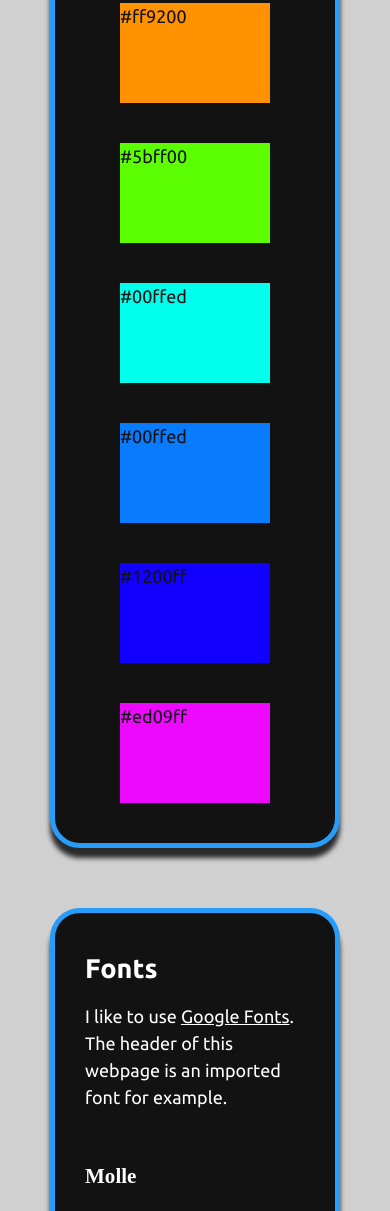
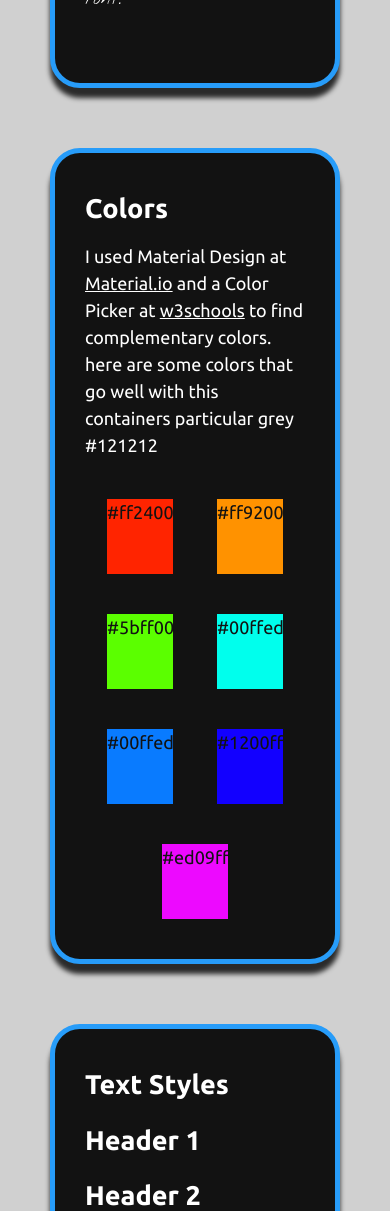
Before and after one commit to manblue7/mablue7.github.io-stylesite, a plain HTML site: page index.html in a window 390 px wide. Shown: the part 772-1983 px from the top of the page. Drawn offline with Linux system fonts and the light colour scheme; a web font is replaced by a local one.

Commit message:
v1.2 updated for mobile

```diff
--- a/index.html
+++ b/index.html
@@ -21,25 +21,7 @@
 
                 </div>
             </header>
-            <section>
-                    <div class='content'>
-                        <h2>Colors</h2>
-                        <p>I used Material Design at <a href="https://www.material.io">Material.io</a> and a Color Picker at <a href="https://www.w3schools.com/">w3schools</a> to find complementary colors.
-                        here are some colors that go well with this containers particular
-                        grey #121212</p>
-                        <div class="darkcolors">
-                            <div class="Red colorbox">#ff2400</div>
-                            <div class="Orange colorbox">#ff9200</div>
-                            <div class="Green colorbox">#5bff00</div>
-                            <div class="Blue colorbox">#00ffed</div>
-                            <div class="lightBlue colorbox">#00ffed</div>
-                            <div class="Purple colorbox"> #1200ff</div>
-                            <div class="Pink colorbox">#ed09ff</div>
-                        </div>
 
-                    </div>
-
-            </section>
 
             <section>
                 <div class='content'>
@@ -63,6 +45,26 @@
                 </div>
             </section>
 
+            <section>
+                <div class='content'>
+                    <h2>Colors</h2>
+                    <p>I used Material Design at <a href="https://www.material.io">Material.io</a> and a Color Picker at <a href="https://www.w3schools.com/">w3schools</a> to find complementary colors.
+                    here are some colors that go well with this containers particular
+                    grey #121212</p>
+                    <div class="darkcolors">
+                        <div class="Red colorbox">#ff2400</div>
+                        <div class="Orange colorbox">#ff9200</div>
+                        <div class="Green colorbox">#5bff00</div>
+                        <div class="Blue colorbox">#00ffed</div>
+                        <div class="lightBlue colorbox">#00ffed</div>
+                        <div class="Purple colorbox"> #1200ff</div>
+                        <div class="Pink colorbox">#ed09ff</div>
+                    </div>
+
+                </div>
+
+        </section>
+
             <section class="textStyles">
                 <div class='content'>
                     <h2>Text Styles</h2>
--- a/style.css
+++ b/style.css
@@ -108,14 +108,13 @@ header p {
 
 
 .colorbox {
-    min-width: 100px;
-    min-height: 100px;
-    width: 150px;
+    height: 75px;
+    width: 30%;
     margin: 20px;
 }
 
 .darkcolors {
-    margin-top: 50px;
+    margin-top: 20px;
     color: #121212;
     display: flex;
     justify-content: space-around;
```
